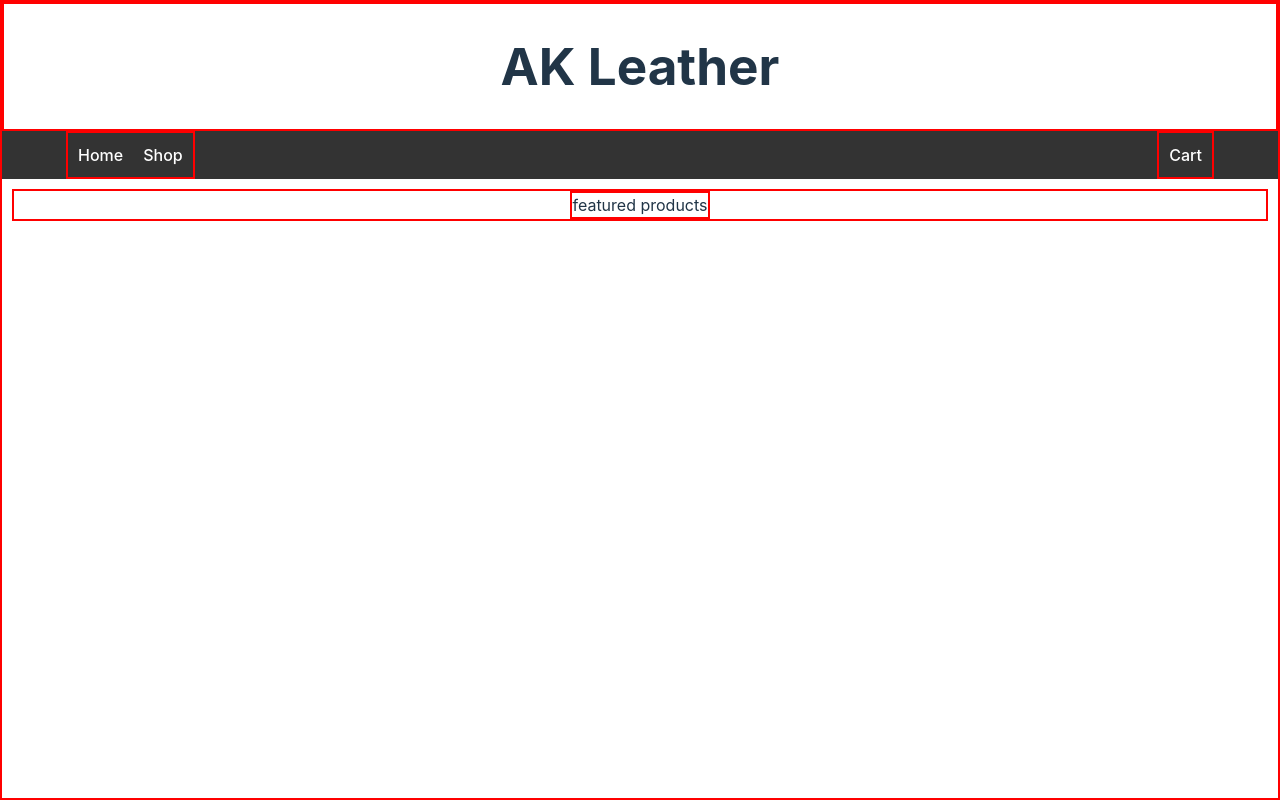
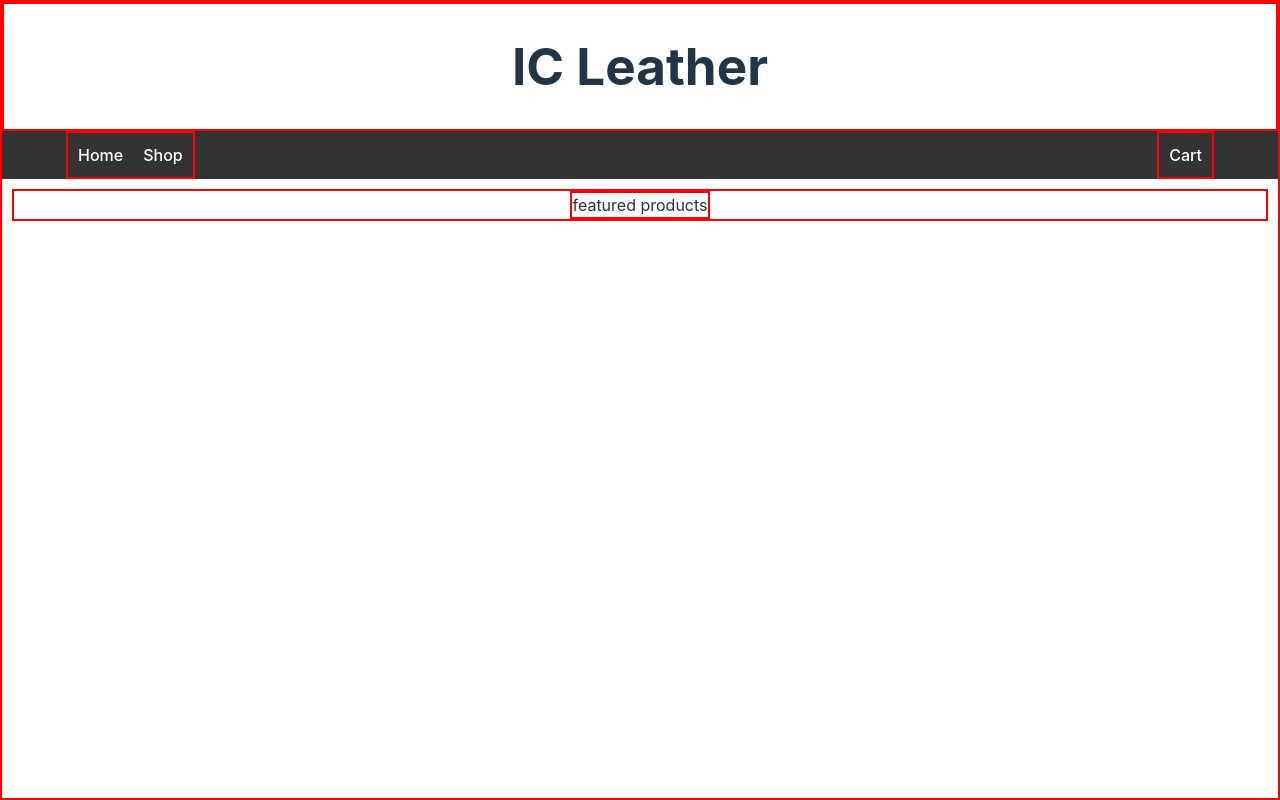
Before and after one commit to IronPavlo/Exam2, a React (Vite) app in the folder examsite/: page / in a window 1280 px wide. Built offline with nearby package versions, Linux system fonts and the light colour scheme.

Commit message:
Change Header Title

```diff
--- a/examsite/src/components/Header/Header.jsx
+++ b/examsite/src/components/Header/Header.jsx
@@ -10,7 +10,7 @@ function Header() {
     return (
       <>
         <header>
-            <div className="logo"><h1>AK Leather</h1></div>
+            <div className="logo"><h1>IC Leather</h1></div>
             <Navbar/>
         </header>
 
```
